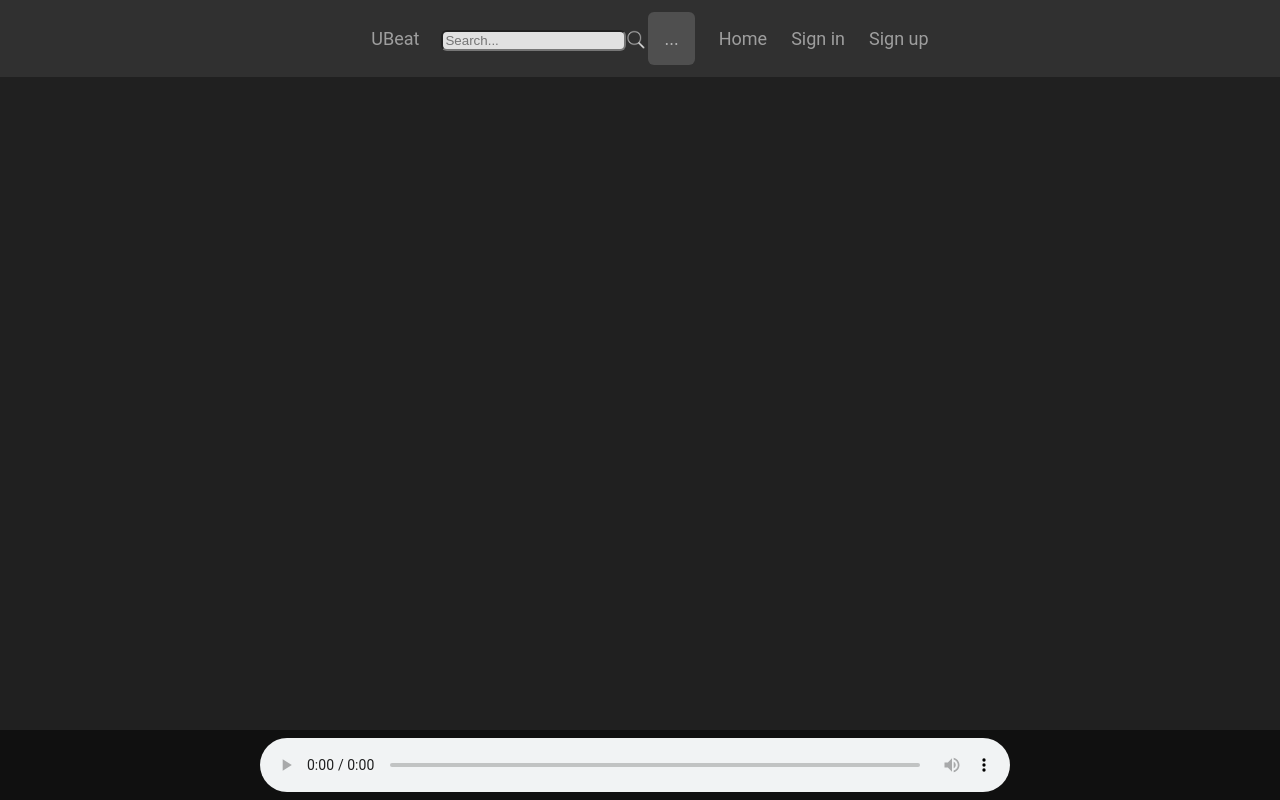
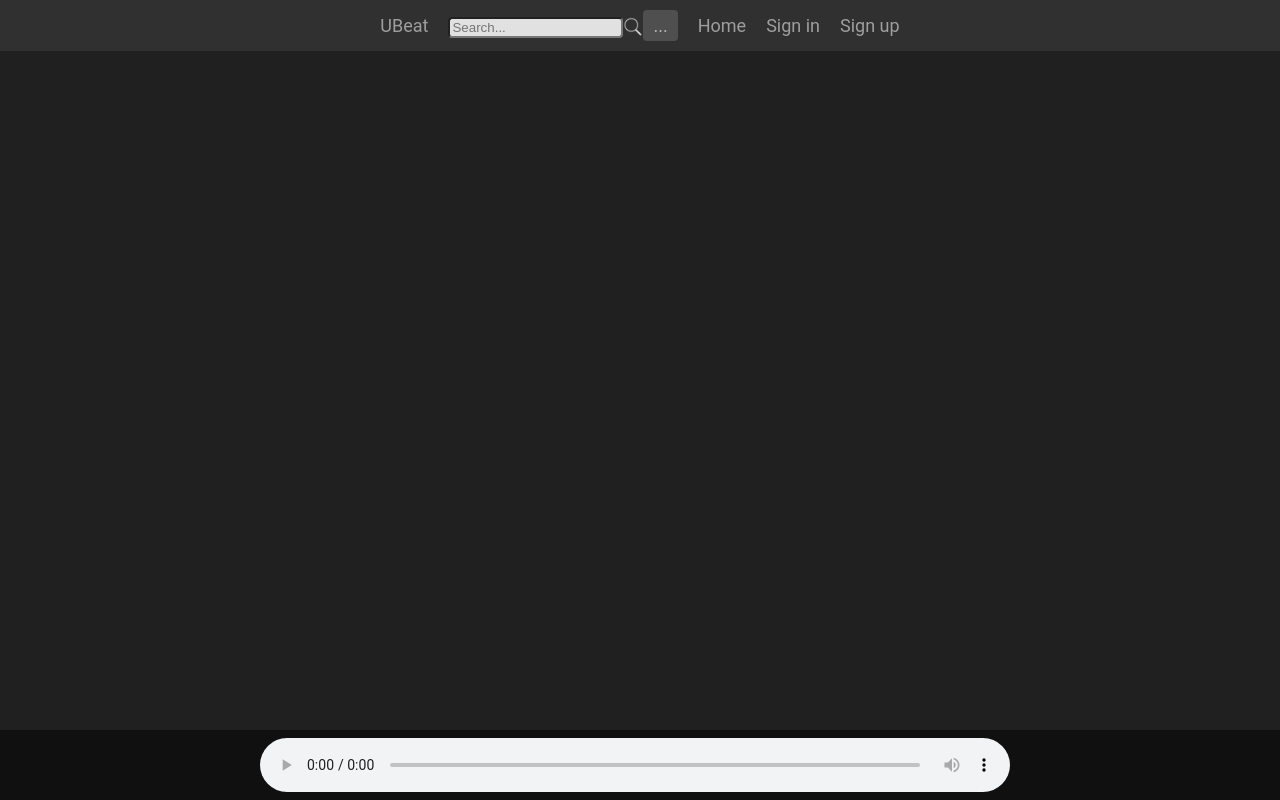
Before and after one commit to Quadx117/UBeat-client, a Vue app: page / in a window 1280 px wide. Built offline with nearby package versions, Linux system fonts and the light colour scheme; what vue-audio-visual would draw is missing.

Commit message:
Update Navigation.vue
Reorder CSS to match HTML structure.  Use id and class CSS selectors instead of element selectors as suggested in the VueJS stylguide.  Refactor some CSS and method names.

```diff
--- a/src/components/Navigation.vue
+++ b/src/components/Navigation.vue
@@ -1,25 +1,32 @@
 <template>
-  <nav>
-    <div id="burger-button"
-         v-on:click="responsiveBurger"
+  <nav id="nav-header">
+
+    <!-- Burger button -->
+    <div v-if="showBurgerButton"
+         id="burger-button"
+         v-on:click="toggleBurgerMenu"
          v-on:mouseenter="menuImage = '/static/menuHover.png'"
          v-on:mouseleave="menuImage = '/static/menu.png'">
-      <img alt="burger menu"
+      <img style="display: block"
+           alt="burger menu"
            v-bind:src="menuImage"/>
     </div>
 
-    <ul id="nav-bar"
-        class="top-nav">
+    <ul id="nav-bar-ul">
 
-      <li id="app-name">
-        <router-link to="/">
+      <!-- App name -->
+      <router-link class="nav-bar-item"
+                   tag="li"
+                   to="/">
+        <a class="nav-link">
           UBeat
+        </a>
       </router-link>
-      </li>
 
       <!-- Search component -->
-      <li>
-        <div class="dropdown"
+      <li v-if="showNavBarItem"
+          class="nav-bar-item">
+        <div style="display: inline-block"
              ref="searchDropdown">
           <input type="search"
                  id="main-search"
@@ -35,8 +42,7 @@
           <div class="dropdown-search-result"
                v-if="search_flag_on_focus && searchInput !== ''">
             <div id="search-result"
-                 class="search-result"
-                 v-for="result of autocompleteresults"
+                 v-for="result of autocompleteResults"
                  v-bind:key="result.collectionId"
                  v-on:mousedown="searchInput = result">
               {{result}}
@@ -48,7 +54,7 @@
              src="../assets/search.png"
              alt="Search button"
              v-on:click="routeToResults">
-        <div class="dropdown"
+        <div style="display: inline-block"
              ref="searchDropdown">
           <a class="dropdown-button"
              v-on:click="isSearchDropdownVisible = !isSearchDropdownVisible">
@@ -106,38 +112,46 @@
         </div>
       </li>
 
-      <li>
-        <router-link to="/">
+      <router-link v-if="showNavBarItem"
+                   class="nav-bar-item"
+                   tag="li"
+                   to="/">
+        <a class="nav-link">
           Home
+        </a>
       </router-link>
-      </li>
 
-      <li v-if="loggedIn()">
-        <router-link to="/playlist">
-          Playlist
+      <router-link v-if="loggedIn() && showNavBarItem"
+                   class="nav-bar-item"
+                   tag="li"
+                   to="/playlist">
+        <a class="nav-link">
+          Playlists
+        </a>
       </router-link>
-      </li>
 
       <!-- User dropdown with profile and logout -->
-      <li v-if="loggedIn()">
-        <div class="dropdown"
+      <li v-if="loggedIn() && showNavBarItem"
+          class="nav-bar-item">
+        <div style="display: inline-block"
              ref="userDropdown"
              v-on:click="isUserDropdownVisible = !isUserDropdownVisible">
-          <a class="dropdown-button">
-            <router-link to="#">
+          <div class="dropdown-button">
             {{username}}
-            </router-link>
-            <img src="../assets/arrow_down.png"
+            <img class="centered-vertically"
+                 src="../assets/arrow_down.png"
                  alt="Scroll Arrow"/>
-          </a>
+          </div>
           <div class="dropdown-content"
                v-if="isUserDropdownVisible">
-            <router-link to="/user">
+            <router-link class="nav-link"
+                         to="/user">
               <img src="../assets/settings.png"
                    alt="Settings Icon"/>
               Profile
             </router-link>
-            <router-link to="#">
+            <router-link class="nav-link"
+                         to="#">
               <div v-on:click="logout">
                 <img src="../assets/sign-out-option.png"
                      alt="Sign Out Icon"/>
@@ -148,17 +162,23 @@
         </div>
       </li>
 
-      <li v-if="!loggedIn()">
-        <router-link to="/login">
+      <router-link v-if="!loggedIn() && showNavBarItem"
+                   class="nav-bar-item"
+                   tag="li"
+                   to="/login">
+        <a class="nav-link">
           Sign in
+        </a>
       </router-link>
-      </li>
 
-      <li v-if="!loggedIn()">
-        <router-link to="/signup">
+      <router-link v-if="!loggedIn() && showNavBarItem"
+                   class="nav-bar-item"
+                   tag="li"
+                   to="/signup">
+        <a class="nav-link">
           Sign up
+        </a>
       </router-link>
-      </li>
 
     </ul>
 
@@ -182,8 +202,25 @@
       isUserDropdownVisible: false,
       isSearchDropdownVisible: false,
       autocompleteResults: [],
-      search_flag_on_focus: false
+      search_flag_on_focus: false,
+      showBurgerButton: false,
+      showBurgerMenu: false
     }),
+
+    computed: {
+      navMinHeight: function () {
+        const height = this.showBurgerMenu ? '200px' : '50px';
+        return { 'min-height': height };
+      },
+
+      showNavBarItem: function () {
+        let result = true;
+        if (this.showBurgerButton && !this.showBurgerMenu) {
+          result = false;
+        }
+        return result;
+      }
+    },
 
     watch: {
       // Whenever username changes, this function will run.
@@ -194,6 +231,8 @@
 
     async created() {
       document.addEventListener('click', this.documentClick);
+
+      window.addEventListener('resize', this.isBurgerButtonVisible);
 
       // TODO(Eric): Test code
       // const user = await api.login('ericperron@videotron.ca', '123');
@@ -278,6 +317,7 @@
 
     destroyed() {
       document.removeEventListener('click', this.documentClick);
+      window.removeEventListener('resize', this.isBurgerButtonVisible);
     },
 
     methods: {
@@ -290,13 +330,8 @@
         }
       },
 
-      responsiveBurger() {
-        const navbar = document.getElementById('nav-bar');
-        if (navbar.className === 'top-nav') {
-          navbar.className += '-responsive';
-        } else {
-          navbar.className = 'top-nav';
-        }
+      toggleBurgerMenu() {
+        this.showBurgerMenu = !this.showBurgerMenu;
       },
 
       async search() {
@@ -345,6 +380,10 @@
         if (searchDropdown && searchDropdown !== target && !searchDropdown.contains(target)) {
           this.isSearchDropdownVisible = false;
         }
+      },
+
+      isBurgerButtonVisible() {
+        this.showBurgerButton = window.matchMedia('(max-width: 800px)').matches;
       }
     }
 
@@ -352,87 +391,112 @@
 </script>
 
 <style scoped>
-  nav {
+  #nav-header {
     background-color: #303030;
     font-size:        large;
-    padding:          10px;
+    padding:          10px 0;
     position:         fixed;
     top:              0;
     left:             0;
     width:            100%;
-    min-height:       50px;
     z-index:          10;
   }
 
-  nav ul {
-    list-style-type:      none;
-    margin:               0;
-    padding-inline-start: 0;
-    text-align:           center;
+  #burger-button {
+    cursor:   pointer;
+    position: fixed;
+    margin:   0 10px;
+    z-index:  999;
   }
 
-  nav li {
-    display:       inline;
-    padding-left:  10px;
-    padding-right: 10px;
+  .router-link-exact-active {
+    color: white;
   }
 
-  nav a {
+  #nav-bar-ul {
+    list-style-type: none;
+    margin:          0;
+    padding:         0;
+    text-align:      center;
+  }
+
+  .nav-bar-item {
+    display: inline-block;
+    padding: 0 10px;
+  }
+
+  .nav-link {
     display:         inline-block;
-    margin:          2px;
     text-decoration: none;
   }
 
-  nav a:link, nav a:visited {
+  .nav-link:link,
+  .nav-link:visited {
     color: #9e9e9e;
   }
 
-  nav a:hover, nav a:active, nav a:focus {
+  .nav-link:hover,
+  .nav-link:active,
+  .nav-link:focus {
     color: white;
-  }
-
-  #burger-button {
-    display: none;
-    cursor:  pointer;
   }
 
   #main-search {
     background-color: #e1e1e1;
-    color:            #202020;
-    border-radius:    6px;
+    border-radius:    4px;
+    width:            175px;
+  }
+
+  .dropdown-search-result {
+    position:                   absolute;
+    background-color:           #4f4f4f;
+    /* Same value as the search input */
+    width:                      175px;
+    box-shadow:                 0 8px 16px 0 rgba(0, 0, 0, 0.2);
+    z-index:                    1;
+    border-bottom-left-radius:  4px;
+    border-bottom-right-radius: 4px;
+  }
+
+  #search-result {
+    padding:         10px 5px;
+    text-decoration: none;
+    display:         block;
+    font-size:       medium;
+  }
+
+  #search-result:hover {
+    background-color: #888888
   }
 
   #search-button {
     width:          20px;
     height:         20px;
-    padding-left:   0;
     vertical-align: middle;
-    horiz-align:    left;
     cursor:         pointer;
   }
 
   .dropdown-button {
     background-color: #4f4f4f;
     color:            #b7b7b7;
-    padding:          16px;
-    border-radius:    6px;
-    font-size:        large;
+    display:          inline-block;
+    padding:          5px 10px;
+    border-radius:    4px;
     border:           none;
     cursor:           pointer;
   }
 
-  .dropdown {
-    display: inline-block;
+  .centered-vertically {
+    vertical-align: middle;
   }
 
   .dropdown-content {
-    position:                   absolute;
-    background-color:           #4f4f4f;
-    min-width:                  160px;
-    box-shadow:                 0 8px 16px 0 rgba(0, 0, 0, 0.2);
-    z-index:                    1;
-    border-bottom-left-radius:  6px;
-    border-bottom-right-radius: 6px;
+    position:         absolute;
+    background-color: #4f4f4f;
+    min-width:        100px;
+    box-shadow:       0 8px 16px 0 rgba(0, 0, 0, 0.2);
+    z-index:          1;
+    border-radius:    4px;
   }
 
   .dropdown-content a {
@@ -440,88 +504,21 @@
     text-decoration: none;
     display:         block;
     font-size:       large;
+    text-align:      left;
   }
 
   .dropdown-content a:hover {
-    background-color: #dddddd
-  }
-
-  .dropdown-search-result {
-    position:                   absolute;
-    background-color:           #4f4f4f;
-    min-width:                  160px;
-    max-width:                  300px;
-    box-shadow:                 0 8px 16px 0 rgba(0, 0, 0, 0.2);
-    z-index:                    1;
-    border-bottom-left-radius:  6px;
-    border-bottom-right-radius: 6px;
-  }
-
-  .search-result {
-    padding:         10px 5px;
-    text-decoration: none;
-    display:         block;
-    font-size:       medium;
-  }
-
-  .search-result:hover {
-    background-color: #dddddd
+    background-color: #888888
   }
 
   @media screen and (max-width: 800px) {
-    nav li {
+    .nav-bar-item {
       display: block;
-      width:   100%;
-    }
-
-    #main-search {
-      width: 70%;
-    }
-
-    #burger-button {
-      display:  block;
-      position: fixed;
-      left:     10px;
-      top:      15px;
-      z-index:  999;
     }
 
     .dropdown-button {
       background-color: transparent;
       padding:          0;
     }
-
-    .dropdown-content {
-      background-color: transparent;
-      box-shadow:       none;
-    }
-
-    .dropdown-content a {
-      padding:    0 0 0 20px;
-      text-align: left;
-    }
-
-    .dropdown-content a:hover {
-      background-color: transparent
-    }
-
-    .top-nav li:not(#app-name) {
-      display: none;
-    }
-
-    .top-nav-responsive {
-      min-height: 200px;
-    }
-
-    #search-result {
-      margin-left:      140px;
-      width:            200px;
-      background-color: white;
-      color:            black
-    }
-
-    #search-result:hover {
-      background-color: darkgray;
-    }
   }
 </style>
```
Lines whose indentation alone changed are shown as unchanged.
